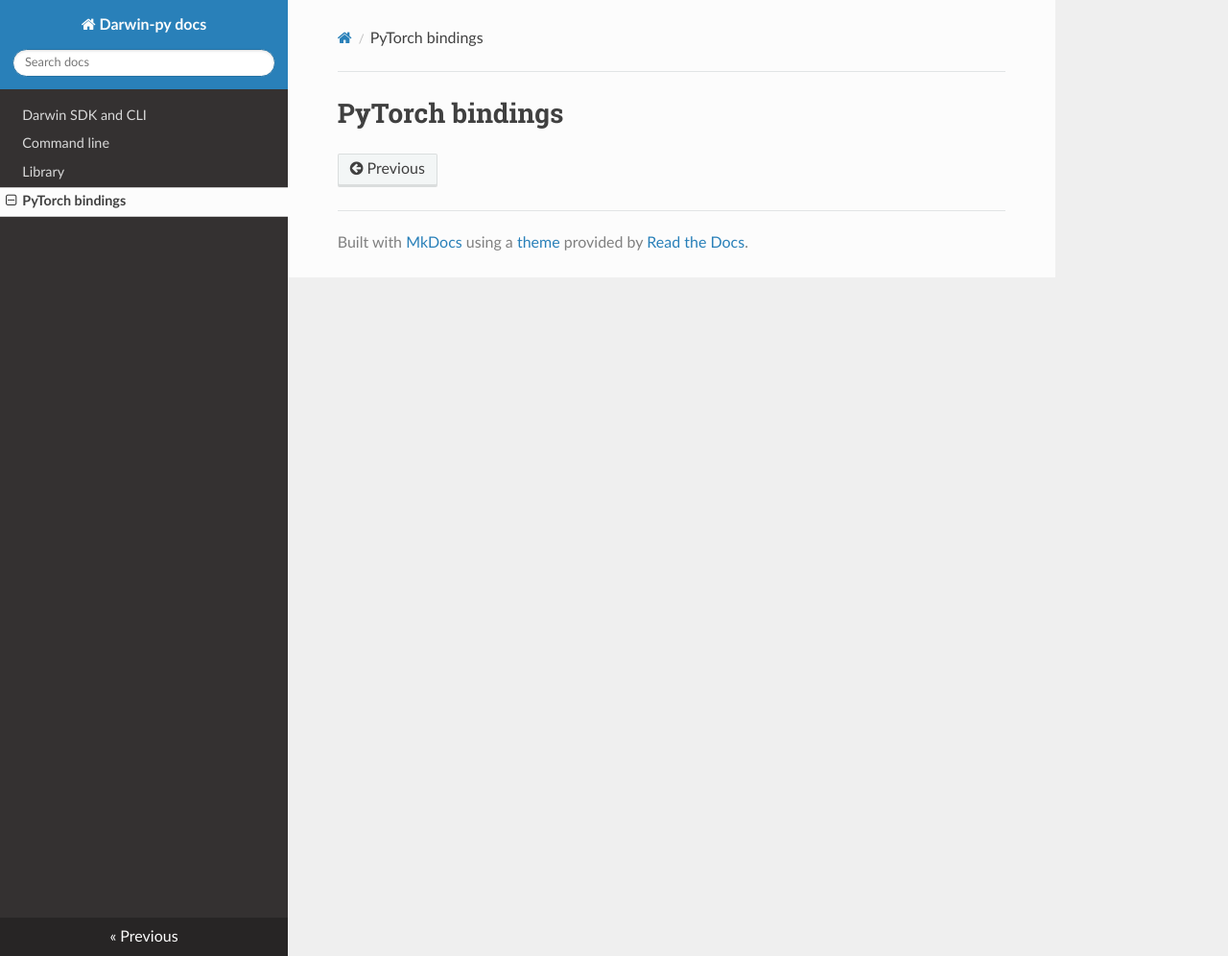
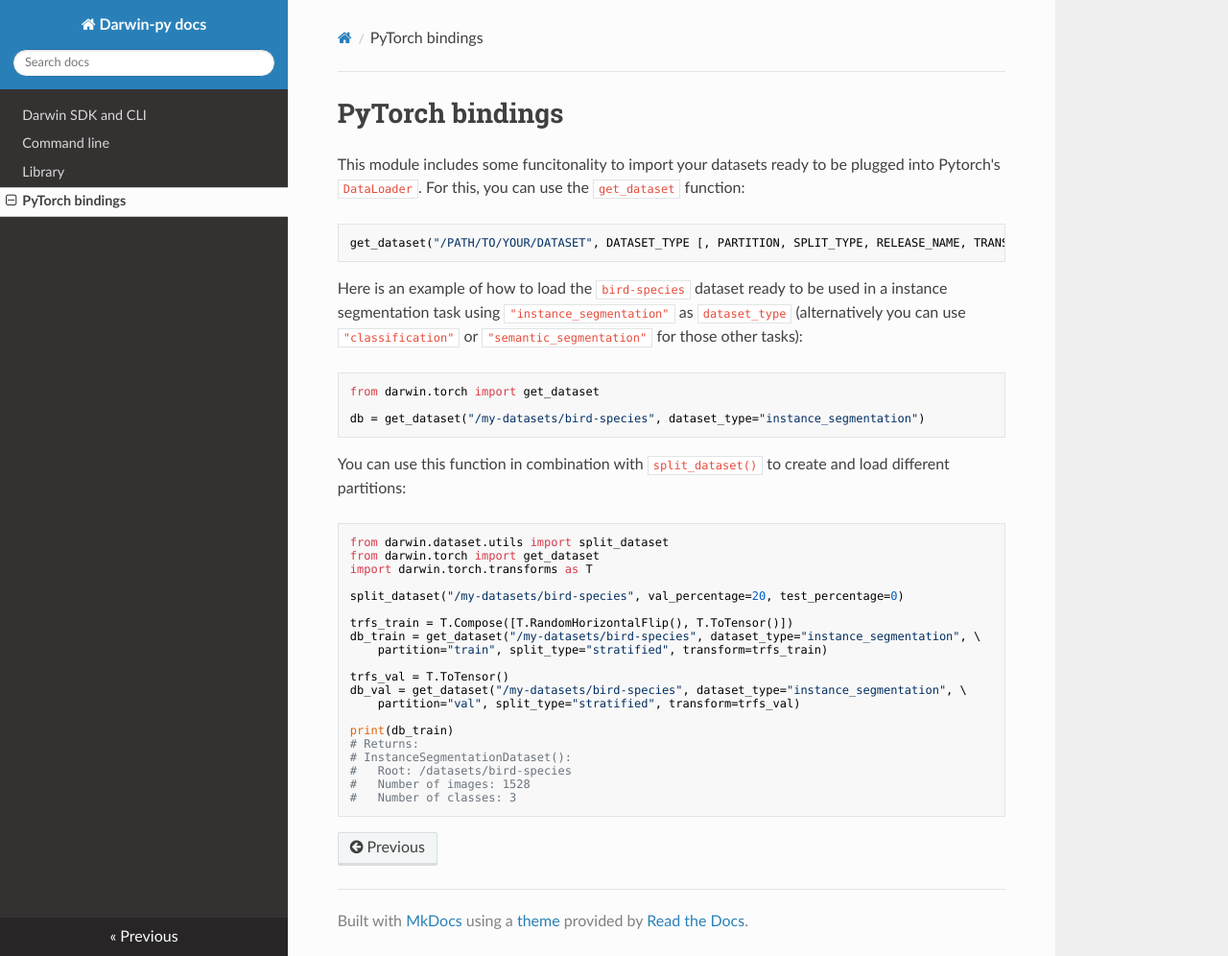
Before and after one commit to v7labs/darwin-py, an MkDocs documentation site: the page built from docs/torch.md, in a window 1280 px wide and 996 px high. Shown: the whole window at 96% size. Built offline with MkDocs 1.6.1, drawn with Linux system fonts in a browser that asks for light colours; nearby versions of some CDN libraries; a script that is not in the unit is left out.

Commit message:
update pytorch docs

````diff
--- a/docs/torch.md
+++ b/docs/torch.md
@@ -1 +1,40 @@
 # PyTorch bindings
+
+This module includes some funcitonality to import your datasets ready to be plugged into Pytorch's `DataLoader`. For this, you can use the `get_dataset` function:
+
+```python
+get_dataset("/PATH/TO/YOUR/DATASET", DATASET_TYPE [, PARTITION, SPLIT_TYPE, RELEASE_NAME, TRANSFORMS])
+```
+
+Here is an example of how to load the `bird-species` dataset ready to be used in a instance segmentation task using `"instance_segmentation"` as `dataset_type` (alternatively you can use `"classification"` or `"semantic_segmentation"` for those other tasks):
+
+```python
+from darwin.torch import get_dataset
+
+db = get_dataset("/my-datasets/bird-species", dataset_type="instance_segmentation")
+```
+
+You can use this function in combination with `split_dataset()` to create and load different partitions:
+
+```python
+from darwin.dataset.utils import split_dataset
+from darwin.torch import get_dataset
+import darwin.torch.transforms as T
+
+split_dataset("/my-datasets/bird-species", val_percentage=20, test_percentage=0)
+
+trfs_train = T.Compose([T.RandomHorizontalFlip(), T.ToTensor()])
+db_train = get_dataset("/my-datasets/bird-species", dataset_type="instance_segmentation", \
+    partition="train", split_type="stratified", transform=trfs_train)
+
+trfs_val = T.ToTensor()
+db_val = get_dataset("/my-datasets/bird-species", dataset_type="instance_segmentation", \
+    partition="val", split_type="stratified", transform=trfs_val)
+
+print(db_train)
+# Returns:
+# InstanceSegmentationDataset():
+#   Root: /datasets/bird-species
+#   Number of images: 1528
+#   Number of classes: 3
+```
````
Also changed, not shown: darwin/torch/README.md (+6 -6 lines).
